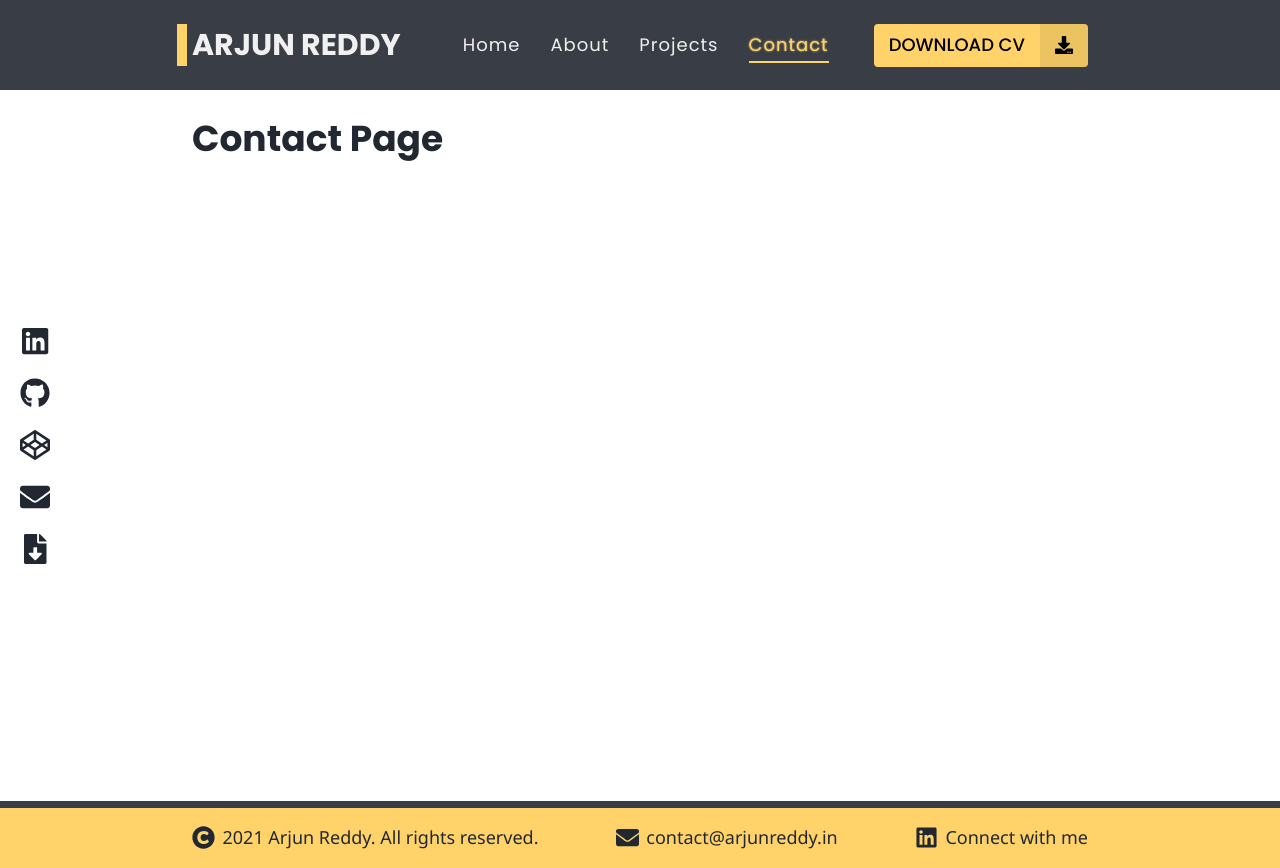
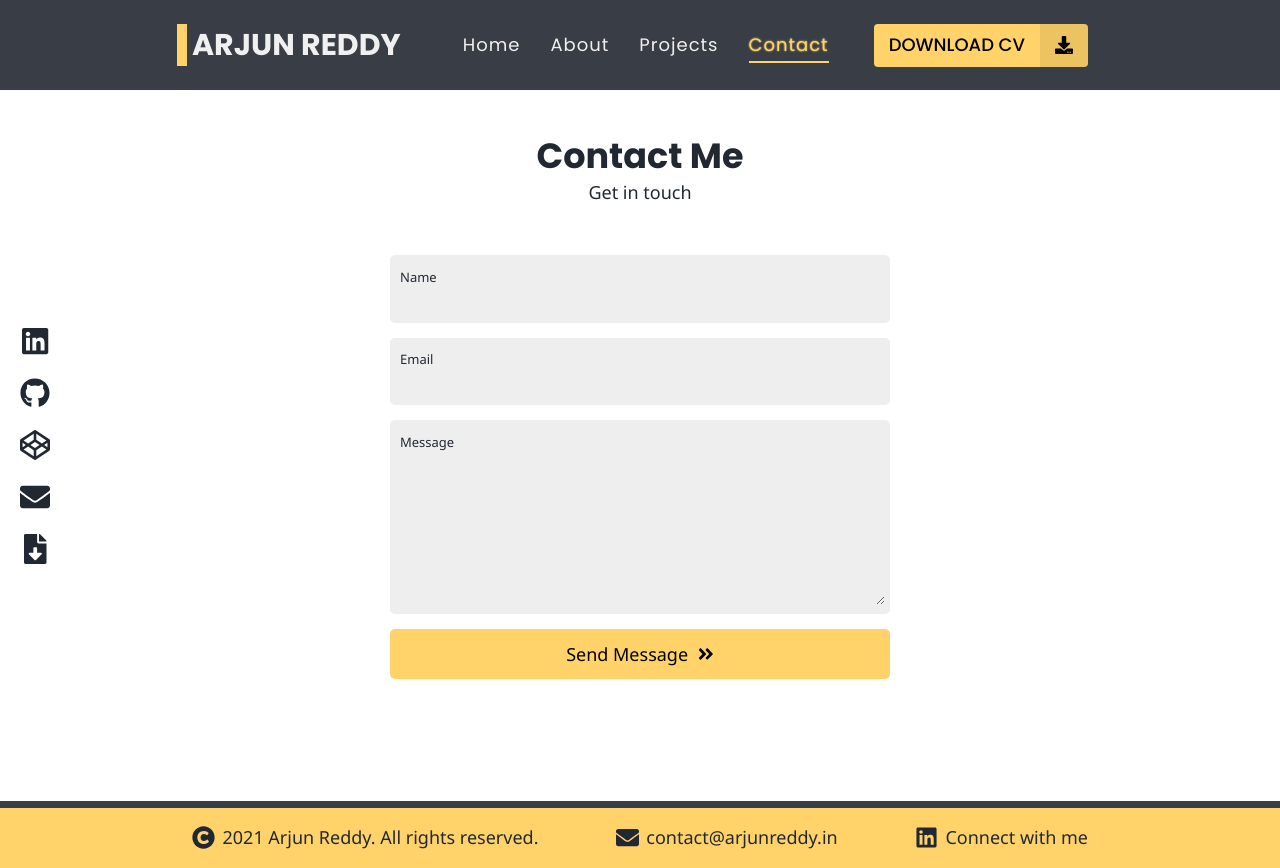
Before and after one commit to arjunreddy-001/personal-portfolio-arjunreddy, a React (Create React App) app: page /contact in a window 1280 px wide. Built offline with nearby package versions, Linux system fonts and the light colour scheme.

Commit message:
feat: contact page content added

```diff
--- /dev/null
+++ b/src/pages/ContactPage.module.scss
@@ -0,0 +1,113 @@
+.contact-section {
+  height: calc(90vh - var(--nav-height));
+  display: flex;
+  justify-content: center;
+  align-items: center;
+
+  .contact-container {
+    width: 500px;
+  }
+
+  .contact-title {
+    text-align: center;
+    font-size: 3.5rem;
+    margin: 0;
+  }
+
+  .contact-subtitle {
+    text-align: center;
+    margin-bottom: 5rem;
+  }
+
+  .contact-form {
+    display: grid;
+    gap: 1.5rem;
+  }
+
+  .contact-inputs {
+    display: grid;
+    gap: 1.5rem;
+
+    .contact-content {
+      background-color: var(--bg-color-primary);
+      border-radius: 0.5rem;
+      padding: 0.75rem 1rem 0.25rem;
+
+      .contact-label {
+        font-size: 1.3rem;
+      }
+
+      input {
+        height: 2.5rem;
+      }
+
+      .contact-input {
+        width: 100%;
+        background-color: var(--bg-color-primary);
+        border: none;
+        outline: none;
+        padding: 0.25rem 0.5rem 0.5rem 0;
+      }
+    }
+  }
+}
+
+.btn-container {
+  display: flex;
+  justify-content: space-around;
+
+  .btn-download {
+    display: inline-flex;
+    align-items: center;
+    justify-content:center;
+    height: 5rem;
+    cursor: pointer;
+    background-color: var(--primary-color);
+    border: none;
+    outline: none;
+    font-weight: 500;
+    border-radius: 0.5rem;
+    transition: all 0.1s ease-in-out;
+    overflow: hidden;
+    width: 100%;
+
+    &:hover {
+      background-color: var(--primary-color-dark);
+    }
+
+    &:active {
+      background-color: var(--primary-color-darker);
+    }
+
+    .btn-text,
+    .btn-icon {
+      display: inline-flex;
+      align-items: center;
+      height: 100%;
+      font-weight: 500;
+    }
+
+    .btn-icon {
+      display: inline-block;
+      transform: translateX(0px);
+      padding-left: 1rem;
+      transition: all 0.2s ease-in-out;
+    }
+
+    .btn-text:hover {
+      text-shadow: 0px 0px 1px var(--font-color);
+    }
+
+    .btn-text:hover ~ .btn-icon {
+      transform: translateX(10px);
+    }
+
+    .btn-icon svg {
+      height: 100%;
+    }
+  }
+}
+
+.btn-container:hover ~ .btn-icon {
+  transform: translateX(157px);
+}
--- a/src/pages/ContactPage.tsx
+++ b/src/pages/ContactPage.tsx
@@ -1,8 +1,75 @@
+import { useRef } from "react";
+import styles from "./ContactPage.module.scss";
+import { FontAwesomeIcon } from "@fortawesome/react-fontawesome";
+import {faAngleDoubleRight} from "@fortawesome/free-solid-svg-icons";
+import { FormEvent } from "react";
+
+const rightArrowIcon = <FontAwesomeIcon icon={faAngleDoubleRight} />;
+
 const ContactPage: React.FC = () => {
+
+  const nameRef = useRef<HTMLInputElement>(null);
+  const emailRef = useRef<HTMLInputElement>(null);
+  const messageRef = useRef<HTMLTextAreaElement>(null);
+
+  const sendMessageHandler = (event: FormEvent) => {
+    event.preventDefault();
+    console.log(nameRef.current?.value);
+    console.log(emailRef.current?.value);
+    console.log(messageRef.current?.value);
+
+    nameRef.current!.value = "";
+    emailRef.current!.value = "";
+    messageRef.current!.value = "";
+  }
+
   return (
-    <div>
-      <h1>Contact Page</h1>
-    </div>
+    <section className={styles["contact-section"]}>
+      <div className={styles["contact-container"]}>
+        <h2 className={styles["contact-title"]}>Contact Me</h2>
+        <div className={styles["contact-subtitle"]}>Get in touch</div>
+
+        <form onSubmit={sendMessageHandler} className={styles["contact-form"]}>
+          <div className={styles["contact-inputs"]}>
+
+            <div className={styles["contact-content"]}>
+              <label htmlFor="name" className={styles["contact-label"]}>
+                Name
+              </label>
+              <input type="text" ref={nameRef} id="name" className={styles["contact-input"]} required/>
+            </div>
+
+            <div className={styles["contact-content"]}>
+              <label htmlFor="email" className={styles["contact-label"]}>
+                Email
+              </label>
+              <input type="email" ref={emailRef} id="email" className={styles["contact-input"]} required/>
+            </div>
+
+            <div className={styles["contact-content"]}>
+              <label htmlFor="message" className={styles["contact-label"]}>
+                Message
+              </label>
+              <textarea
+                ref={messageRef}
+                id="message"
+                cols={0}
+                rows={7}
+                className={styles["contact-input"]}
+                required
+              />
+            </div>
+          </div>
+
+          <div className={styles["btn-container"]}>
+            <button type="submit" className={styles["btn-download"]}>
+              <span className={styles["btn-text"]}>Send Message</span>
+              <span className={styles["btn-icon"]}>{rightArrowIcon}</span>
+            </button>
+          </div>
+        </form>
+      </div>
+    </section>
   );
 };
 
```
